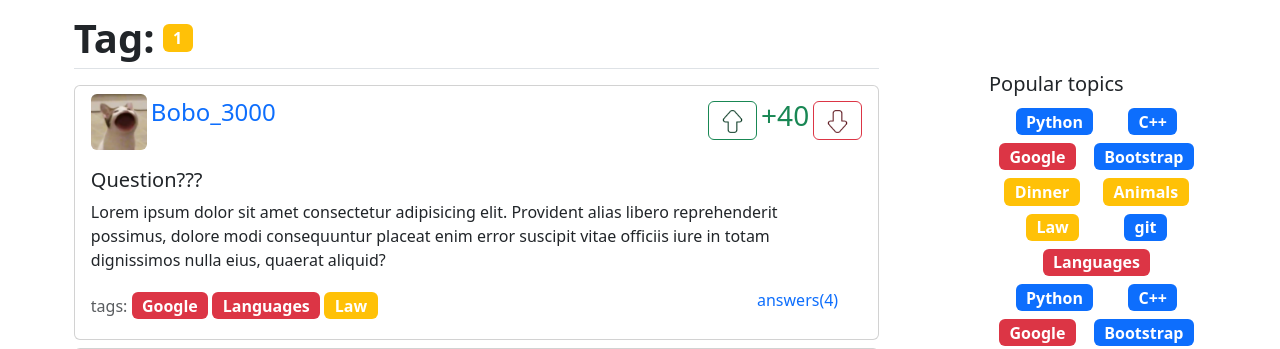
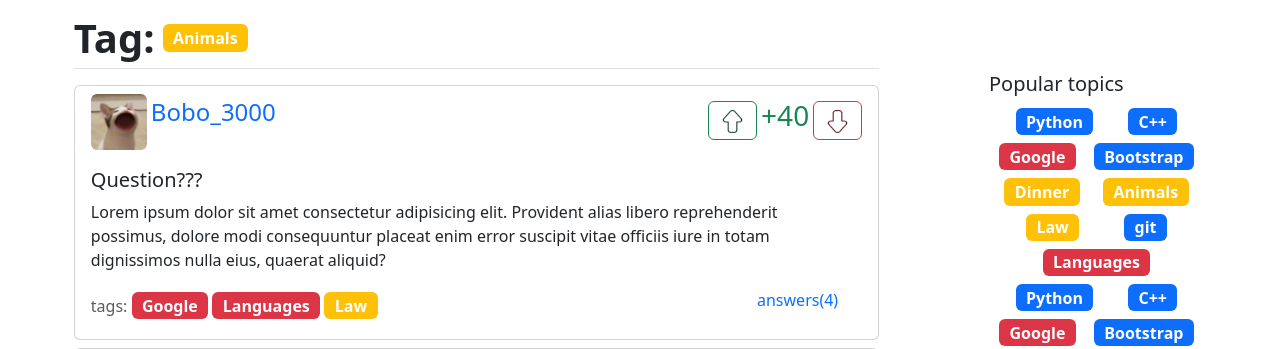
Before and after one commit to Bopster410/web_dz_project, a Django app: page /tag/1 in a window 1280 px wide. Shown: the part 70-419 px from the top of the page. Run offline with Django 4.2, Linux system fonts and the light colour scheme; some libraries are stand-ins or nearby versions.

Commit message:
Added tags to the template

```diff
--- a/app/views.py
+++ b/app/views.py
@@ -4,13 +4,25 @@ from django.core.paginator import Paginator
 # Create your views here.
 
 QUESTIONS = [
-        {
-            'id': i,
-            'title': f'Question ({i})???',
-            'content': f'''Lorem ipsum dolor sit amet consectetur adipisicing elit. Provident alias libero reprehenderit possimus, \
+    {
+        'id': i,
+        'title': f'Question ({i})???',
+        'content': f'''Lorem ipsum dolor sit amet consectetur adipisicing elit. Provident alias libero reprehenderit possimus, \
 dolore modi consequuntur placeat enim error suscipit vitae officiis iure in totam dignissimos nulla eius, quaerat aliquid ({i})?'''
-        } for i in range(30)
-    ]
+    } for i in range(30)
+]
+
+TAGS = {
+    'Python': {'name': 'Python', 'bg': 'bg-primary'},
+    'Cpp': {'name': 'Cpp', 'bg': 'bg-primary'},
+    'Google': {'name': 'Google', 'bg': 'bg-danger'},
+    'Bootstrap': {'name': 'Bootstrap', 'bg': 'bg-primary'},
+    'Dinner': {'name': 'Dinner', 'bg': 'bg-warning'},
+    'Animals': {'name': 'Animals', 'bg': 'bg-warning'},
+    'Law': {'name': 'Law', 'bg': 'bg-warning'},
+    'git': {'name': 'git', 'bg': 'bg-primary'},
+    'Languages': {'name': 'Languages', 'bg': 'bg-danger'},
+}
 
 
 def paginate(objects, page, per_page=5):
@@ -28,7 +40,9 @@ def hot_questions(request):
 
 # Tag
 def tag(request, tag):
-    return render(request, 'index_tags.html', {'tag': tag})
+    # TODO send to another page if tag doesn't exist
+    tag_item = TAGS[tag] if tag in TAGS else TAGS['Animals']
+    return render(request, 'index_tags.html', {'tag': tag_item})
 
 # Question
 def question(request, question_id):
--- a/templates/index_tags.html
+++ b/templates/index_tags.html
@@ -5,7 +5,7 @@
 {% block content %}
 <div class="d-flex align-items-center p-0 mb-3 border-bottom">
     <div class="fs-1 fw-bold me-2">Tag:</div>
-    <a href="#"><span class="badge fs-6 my-1 bg-warning">{{ tag }}</span></a>
+    <a href="#"><span class="badge fs-6 my-1 {{ tag.bg }}">{{ tag.name }}</span></a>
 </div>
 <div class="vstack gap-2">
 
```
